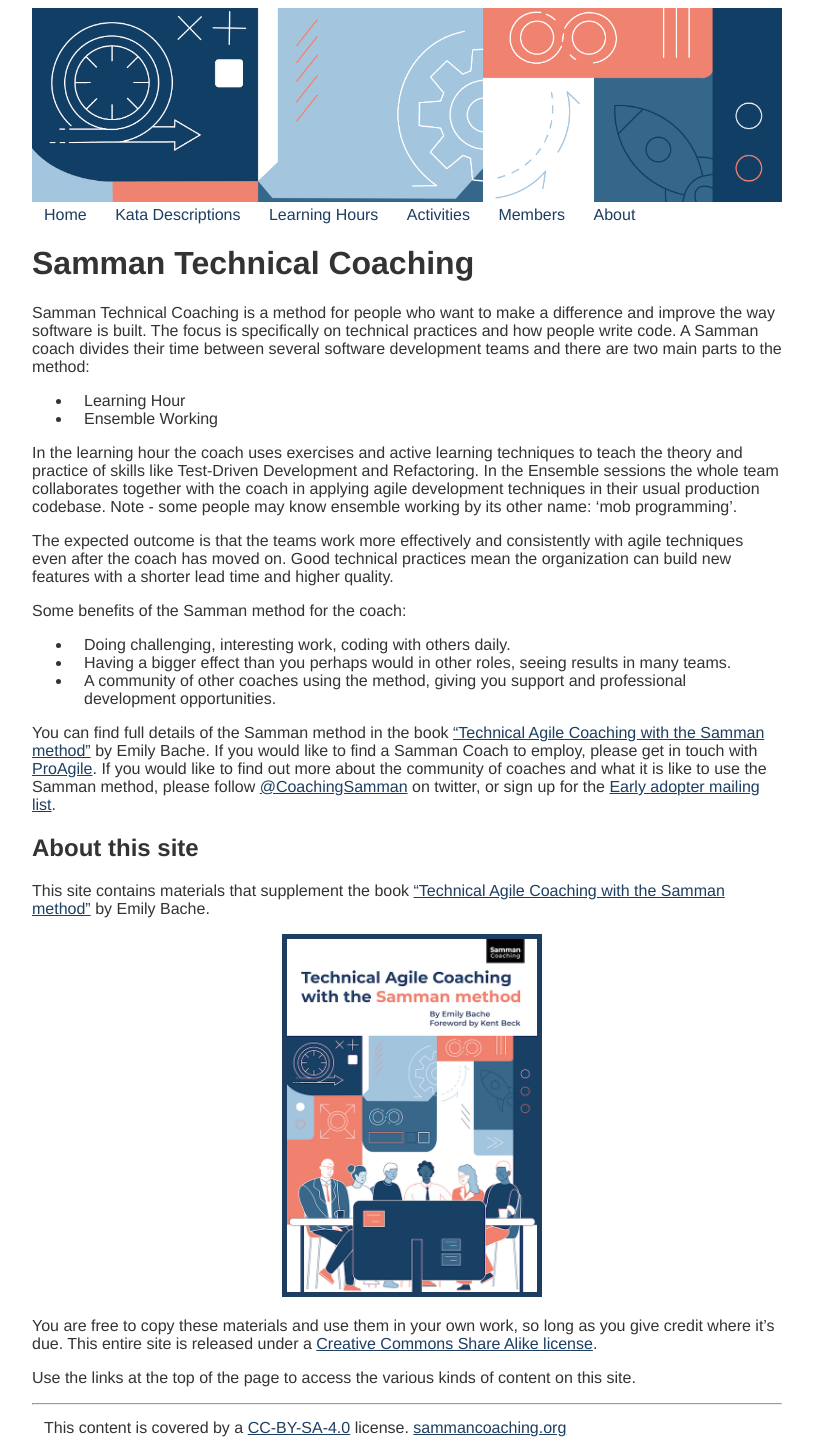
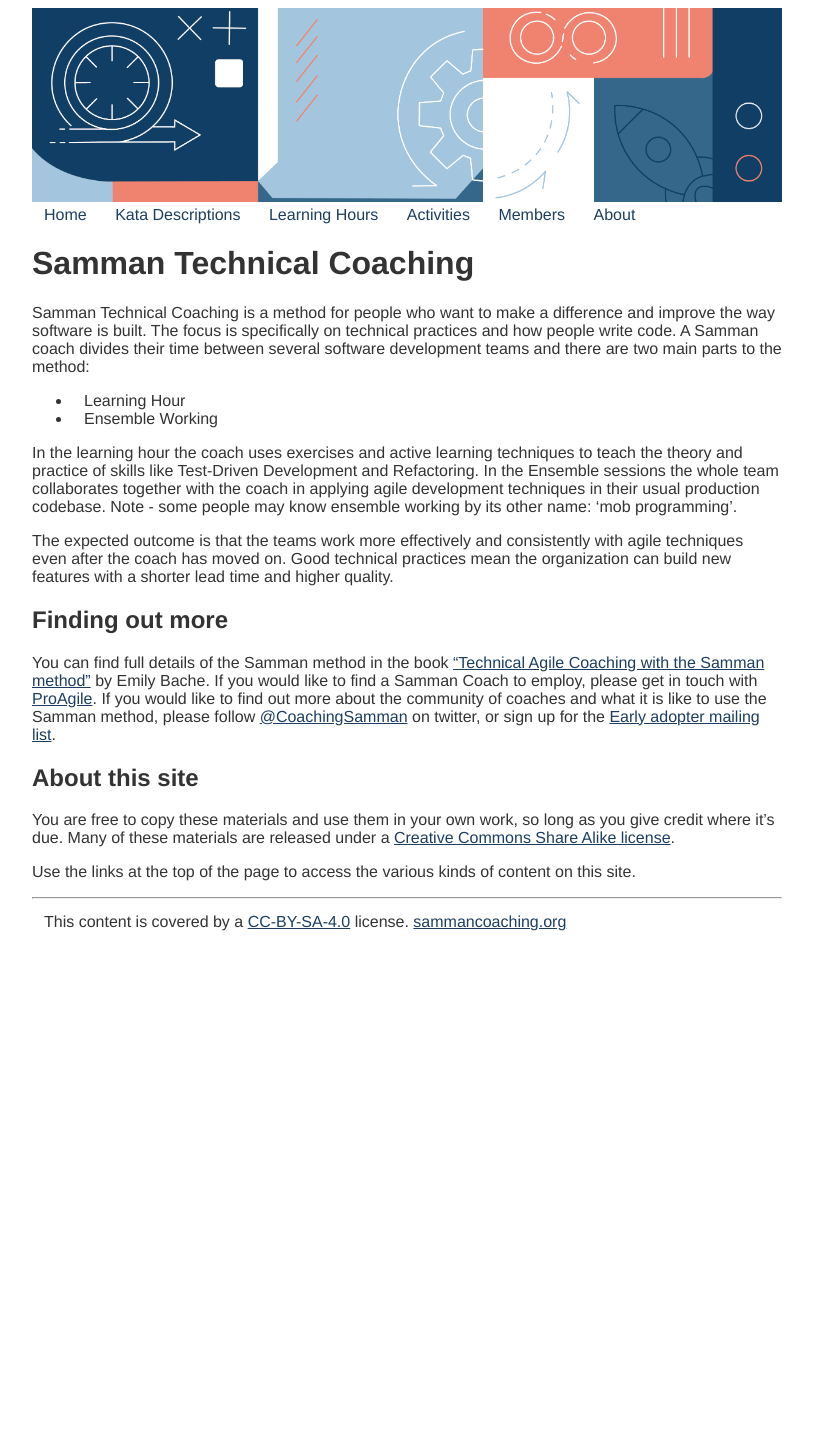
Before and after one commit to sammancoaching/website, a Jekyll site: the page built from index.md, in a window 1280 px wide. Shown: the whole page, without its empty margins (233-1046 px from the left). Built offline with Jekyll 4.4.1, drawn with Linux system fonts in a browser that asks for light colours; after the commit the page ends 945 px from its top, so only the background shows below that.

Commit message:
update index

```diff
--- a/index.md
+++ b/index.md
@@ -14,20 +14,14 @@
 
 The expected outcome is that the teams work more effectively and consistently with agile techniques even after the coach has moved on. Good technical practices mean the organization can build new features with a shorter lead time and higher quality.
 
-Some benefits of the Samman method for the coach:
-
-- Doing challenging, interesting work, coding with others daily.
-- Having a bigger effect than you perhaps would in other roles, seeing results in many teams.
-- A community of other coaches using the method, giving you support and professional development opportunities.
+## Finding out more
 
 You can find full details of the Samman method in the book ["Technical Agile Coaching with the Samman method"](https://leanpub.com/techagilecoach) by Emily Bache. If you would like to find a Samman Coach to employ, please get in touch with [ProAgile](http://proagile.eu). If you would like to find out more about the community of coaches and what it is like to use the Samman method, please follow [@CoachingSamman](https://twitter.com/coachingsamman) on twitter, or sign up for the [Early adopter mailing list](https://proagile.typeform.com/to/XyUGF46D).
 
 ## About this site
 
-This site contains materials that supplement the book ["Technical Agile Coaching with the Samman method"](https://leanpub.com/techagilecoach) by Emily Bache.
 
-[![Technical Agile Coaching with the Samman Method](/assets/images/title_page.png#book_cover)](https://leanpub.com/techagilecoach)
 
-You are free to copy these materials and use them in your own work, so long as you give credit where it's due. This entire site is released under a [Creative Commons Share Alike license](LICENSE.html).
+You are free to copy these materials and use them in your own work, so long as you give credit where it's due. Many of these materials are released under a [Creative Commons Share Alike license](LICENSE.html).
 
 Use the links at the top of the page to access the various kinds of content on this site.
```
Also changed, not shown: other parts of index.md (+1 -1 lines), members/become_a_member.md (+3 -3 lines), members/member_pages/emilybache.md (+5 -1 lines), members/sponsorship.md (+2 -2 lines).
